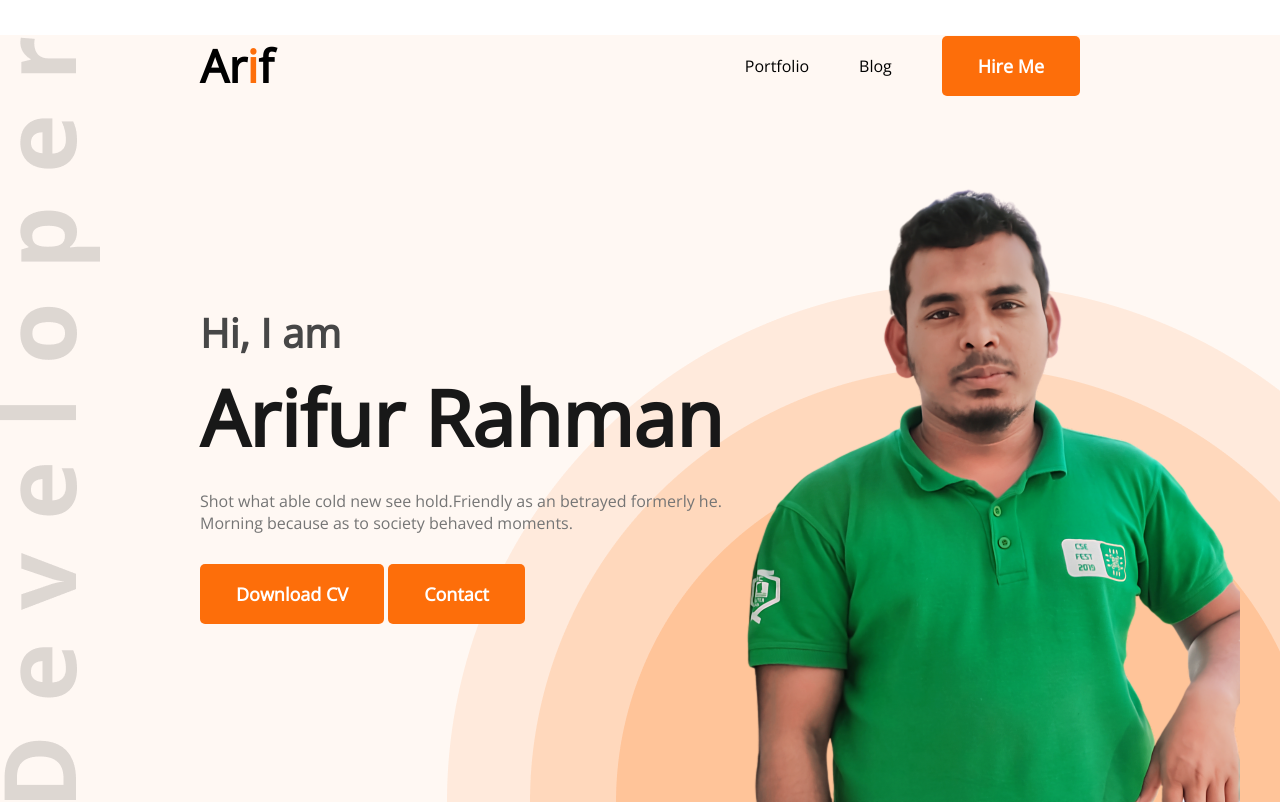
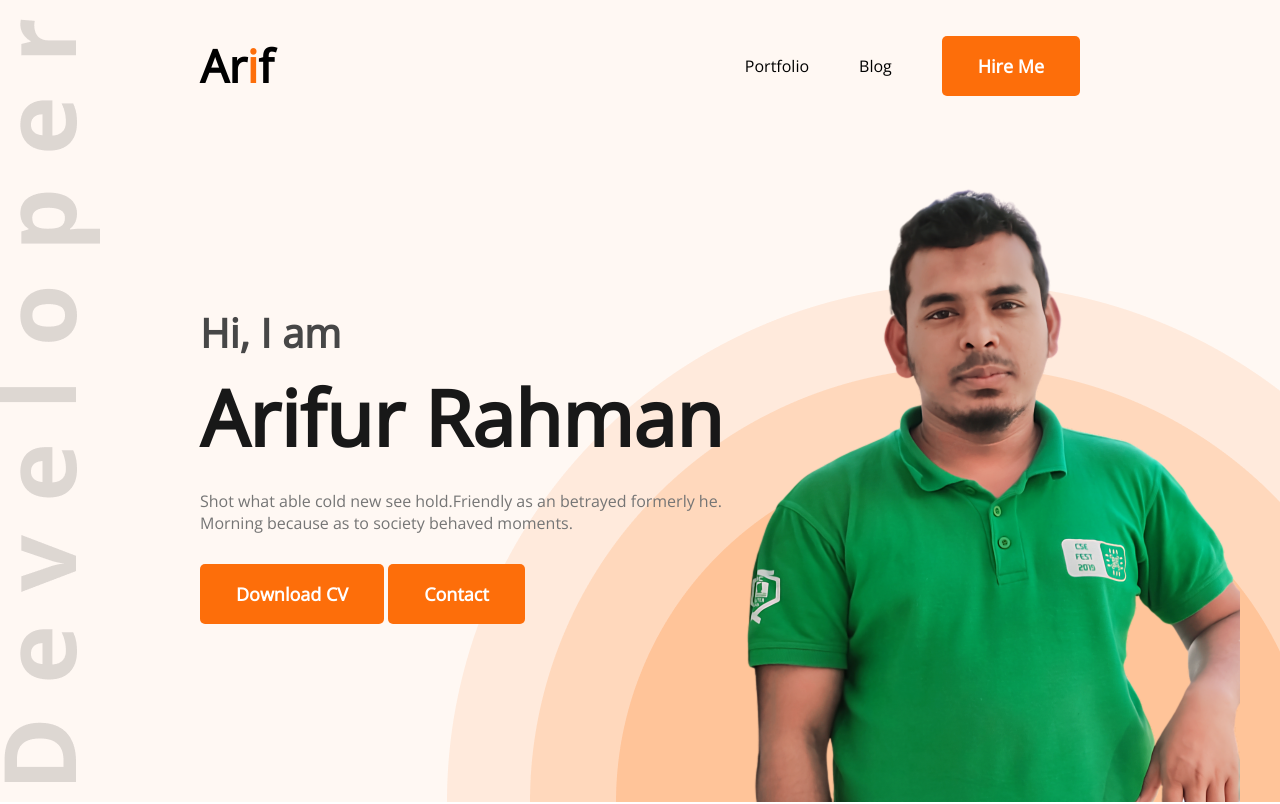
Before and after one commit to smarifurrahman/developer-portfolio, a plain HTML site: page index.html in a window 1280 px wide. Shown: the top 804 px of the page. Drawn offline with nearby package versions, Linux system fonts and the light colour scheme.

Commit message:
fixed nav padding

```diff
--- a/styles/portfolio.css
+++ b/styles/portfolio.css
@@ -26,7 +26,7 @@
 nav {
     display: flex;
     justify-content: space-between;
-    margin: 35px 200px 30px;
+    padding: 35px 200px 30px;
 }
 
 nav ul {
```
